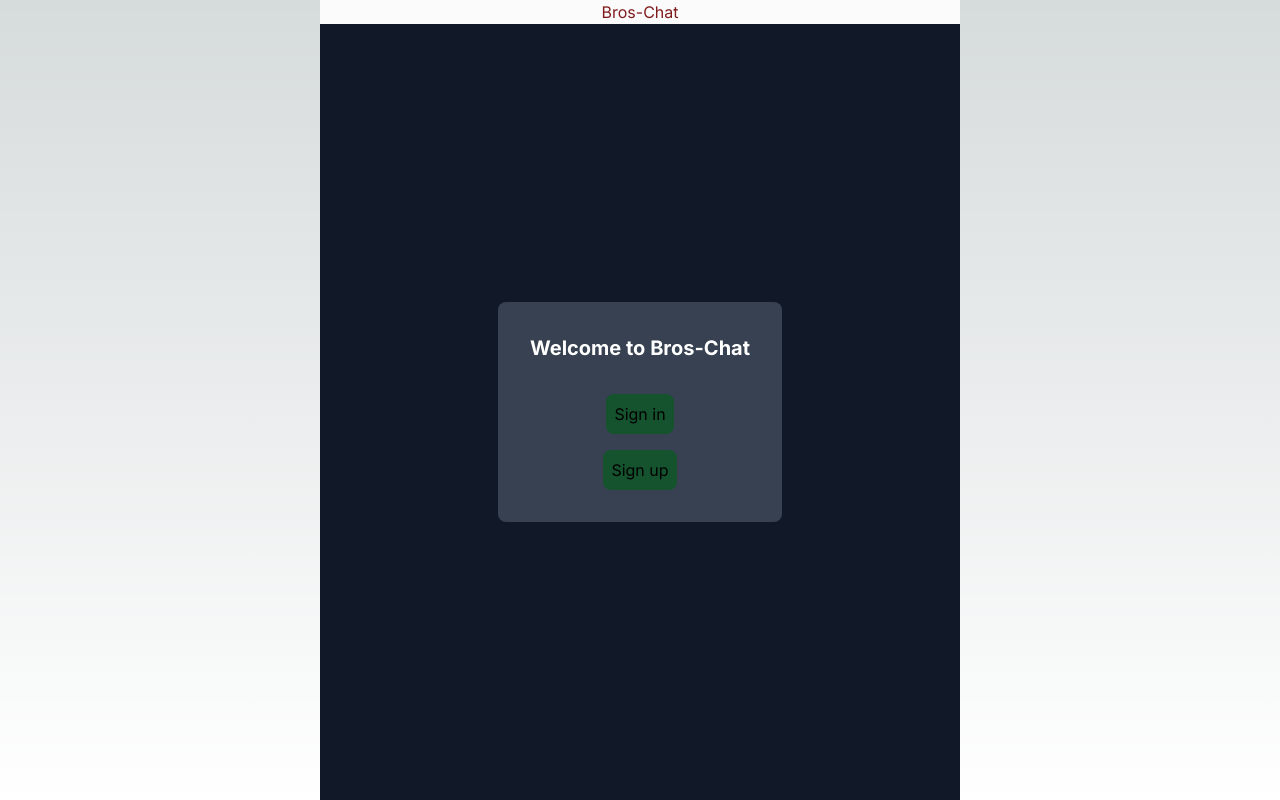
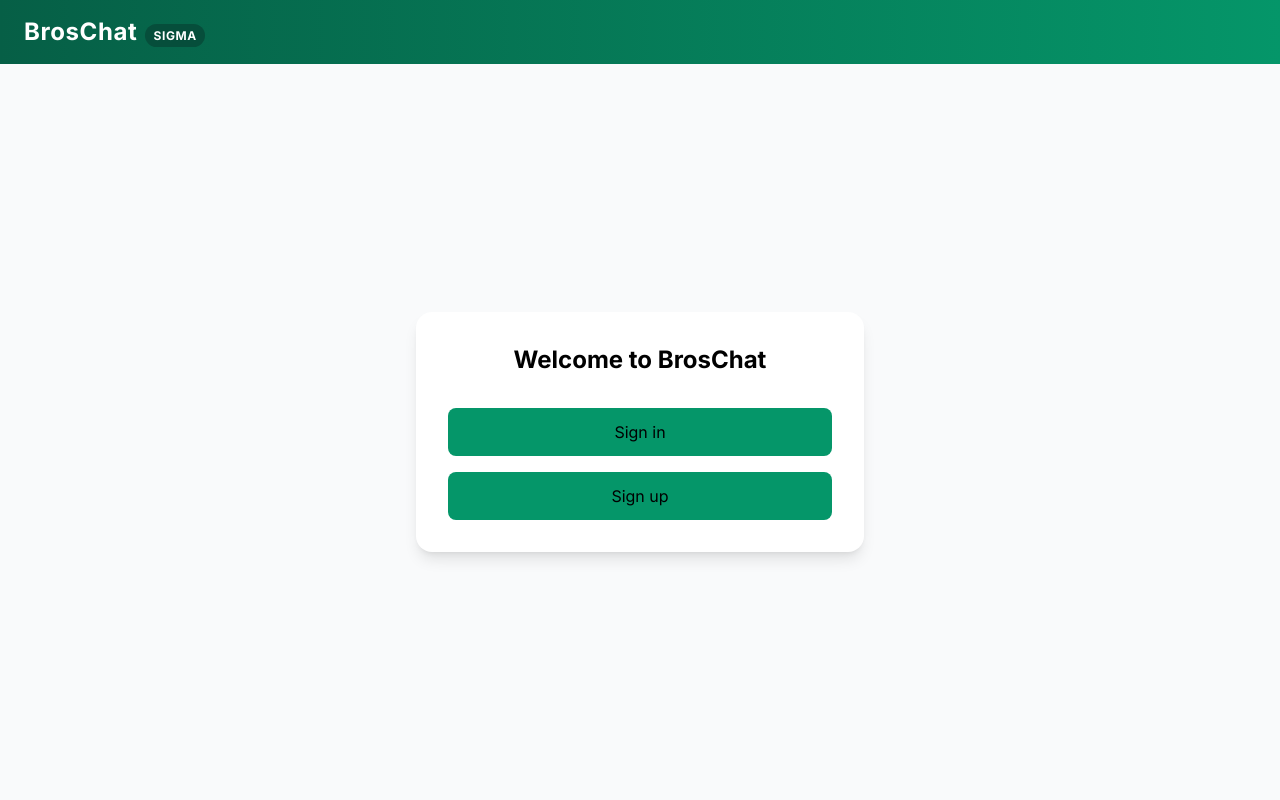
Before and after one commit to hizawye/BrosChat, a Next.js app: page / in a window 1280 px wide. Built offline with nearby package versions, Linux system fonts and the light colour scheme; no server answers.

Commit message:
updated the style

```diff
--- a/app/Chat.tsx
+++ b/app/Chat.tsx
@@ -101,57 +101,58 @@ export const Chat = () => {
     return `hsl(${hue}, ${saturation}, ${lightness})`;
   };
   return (
-    <div className="fixed inset-0 flex flex-col overflow-hidden md:w-1/2 md:static md:h-screen">
+    <div className="fixed inset-0 flex flex-col bg-gray-100 dark:bg-gray-900">
       <Header />
       <Authenticated>
         <div
           ref={messagesContainerRef}
-          className="sent-messages bg-gray-900 h-full overflow-y-auto flex flex-col p-4 rounded-t-lg"
+          className="flex-1 overflow-y-auto p-4 space-y-4"
         >
           {messages?.map((message, index) => {
             const isSameAuthorAsPrevious =
               index > 0 && message.author === messages[index - 1].author;
+            const isCurrentUser = message.author === (user?.firstName || user?.username || user?.primaryEmailAddress?.emailAddress);
 
-            const authorColor =
-              message.author.toLowerCase() === " rahim "
-                ? "red"
-                : getColorForAuthor(message.author);
+            const authorColor = getColorForAuthor(message.author);
+
             return (
-              <div key={message._id} className="mb-2">
-                <p className="font-thin text-sm" style={{ color: authorColor }}>
+              <div key={message._id}
+                className={`flex flex-col ${isCurrentUser ? 'items-end' : 'items-start'}`}
+              >
+                {(!isSameAuthorAsPrevious || !isCurrentUser) && (
+                  <p className="text-sm font-medium mb-1" style={{ color: authorColor }}>
                     {message.author}
                   </p>
-                <p
-                  title={`sender: ${message.author}`}
-                  className="bg-emerald-700 p-2 rounded-sm inline-block bg-opacity-10 w-full"
-                >
-                  {message.message}
-                </p>
-                <p className="font-thin text-sm text-gray-500 text-right">
-                  {new Date(message._creationTime).toLocaleString()}
+                )}
+                <div className={`max-w-[80%] break-words ${isCurrentUser ? 'bg-emerald-600 text-white' : 'bg-white dark:bg-gray-800 dark:text-white'} rounded-2xl px-4 py-2 shadow-sm`}>
+                  <p>{message.message}</p>
+                </div>
+                <p className="text-xs text-gray-500 dark:text-gray-400 mt-1">
+                  {new Date(message._creationTime).toLocaleTimeString([], { hour: '2-digit', minute: '2-digit' })}
                 </p>
               </div>
             );
           })}
         </div>
-
-        <div className="send-message sticky bottom-0  w-full p-4 bg-gray-900 rounded-b-lg">
+        <div className="border-t dark:border-gray-800 bg-white dark:bg-gray-900 p-4">
           <form
             onSubmit={handleOnSubmit}
-            className="flex flex-row gap-2 justify-between"
+            className="max-w-4xl mx-auto flex items-center gap-4"
           >
             <UserButton afterSignOutUrl="/" />
+            <div className="flex-1 relative">
               <input
                 value={message}
                 onChange={(e) => setMessage(e.target.value)}
                 onKeyDown={handleKeyPress}
-              className="w-full border-emerald-900 rounded-md text-emerald-950"
+                className="w-full px-4 py-3 rounded-full bg-gray-100 dark:bg-gray-800 dark:text-white focus:outline-none focus:ring-2 focus:ring-emerald-500 dark:focus:ring-emerald-600"
                 placeholder="Type your message..."
                 required
               />
+            </div>
             <button
               type="submit"
-              className="px-4 py-2 bg-emerald-900 text-white rounded-md"
+              className="px-6 py-3 bg-emerald-600 hover:bg-emerald-700 text-white rounded-full font-medium transition-colors duration-200"
             >
               Send
             </button>
@@ -159,14 +160,18 @@ export const Chat = () => {
         </div>
       </Authenticated>
       <Unauthenticated>
-        <div className="h-full flex items-center justify-center bg-gray-900">
-          <div className="bg-gray-700 p-8 rounded-lg flex items-center flex-col gap-4">
-            <h2 className="text-xl font-bold mb-4 text-white">Welcome to Bros-Chat</h2>
-            <div className="bg-green-900 p-2 rounded-lg">
+        <div className="flex-1 flex items-center justify-center bg-gray-50 dark:bg-gray-900">
+          <div className="bg-white dark:bg-gray-800 p-8 rounded-2xl shadow-lg max-w-md w-full mx-4">
+            <h2 className="text-2xl font-bold text-center mb-8 dark:text-white">
+              Welcome to BrosChat
+            </h2>
+            <div className="space-y-4">
+              <div className="bg-emerald-600 hover:bg-emerald-700 transition-colors duration-200 p-3 rounded-lg text-center">
                 <SignInButton mode="modal" />
               </div>
-            <div className="bg-green-900 p-2 rounded-lg">
+              <div className="bg-emerald-600 hover:bg-emerald-700 transition-colors duration-200 p-3 rounded-lg text-center">
                 <SignUpButton mode="modal" />
+              </div>
             </div>
           </div>
         </div>
--- a/app/Header.tsx
+++ b/app/Header.tsx
@@ -2,8 +2,15 @@ import React from "react";
 
 export const Header = () => {
   return (
-    <div className="bg-white  text-center text-red-900 bg-opacity-90">
-      <p>Bros-Chat</p>
+    <div className="bg-gradient-to-r from-emerald-800 to-emerald-600 py-4 px-6 shadow-md">
+      <div className="max-w-7xl mx-auto flex items-center justify-between">
+        <h1 className="text-2xl font-bold text-white tracking-wide">
+          BrosChat
+          <span className="text-xs ml-2 bg-emerald-900 px-2 py-1 rounded-full">
+            SIGMA
+          </span>
+        </h1>
+      </div>
     </div>
   );
 };
```
Also changed, not shown: 1 other file (tests, documents, lock files or other folders). Lines whose indentation alone changed are shown as unchanged.
